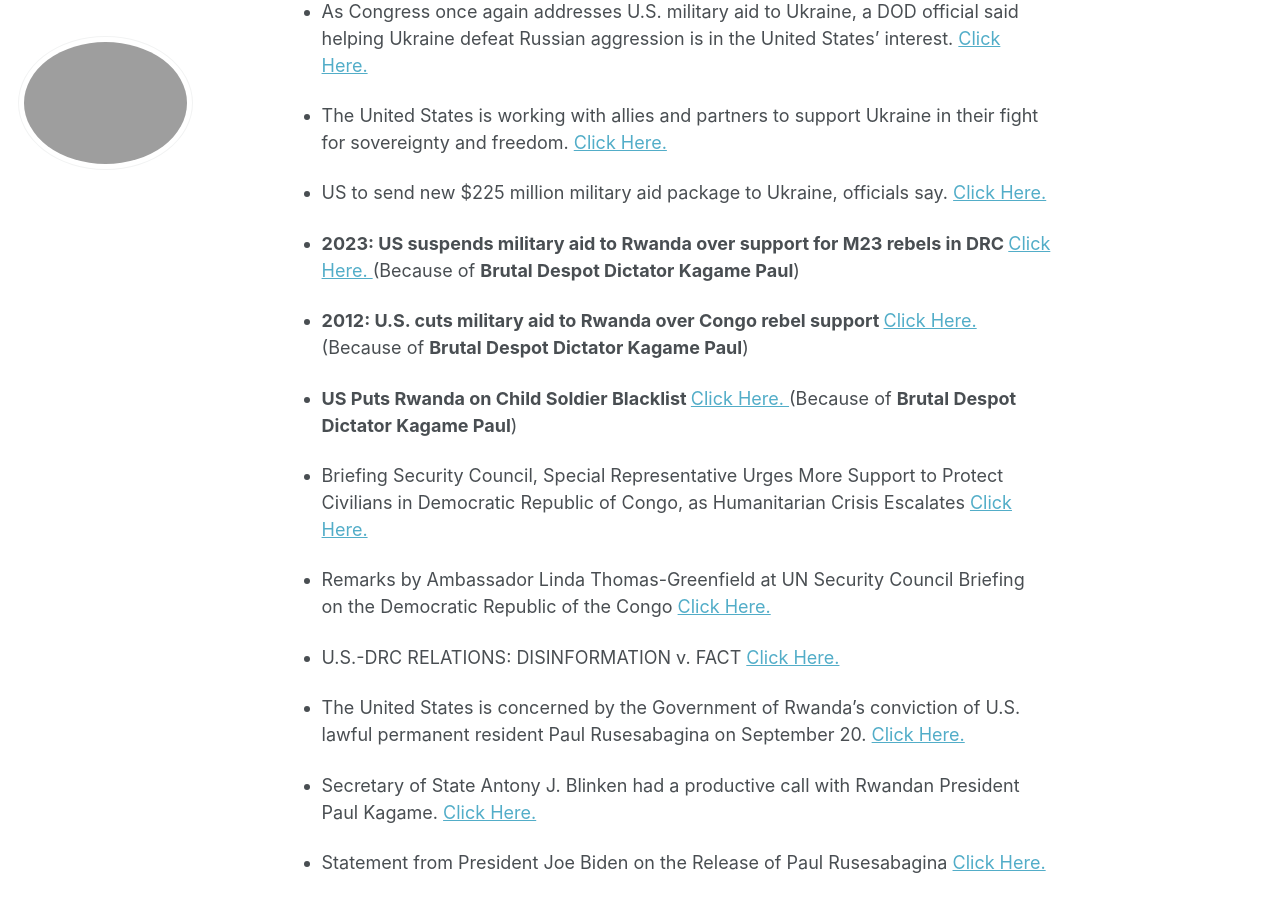
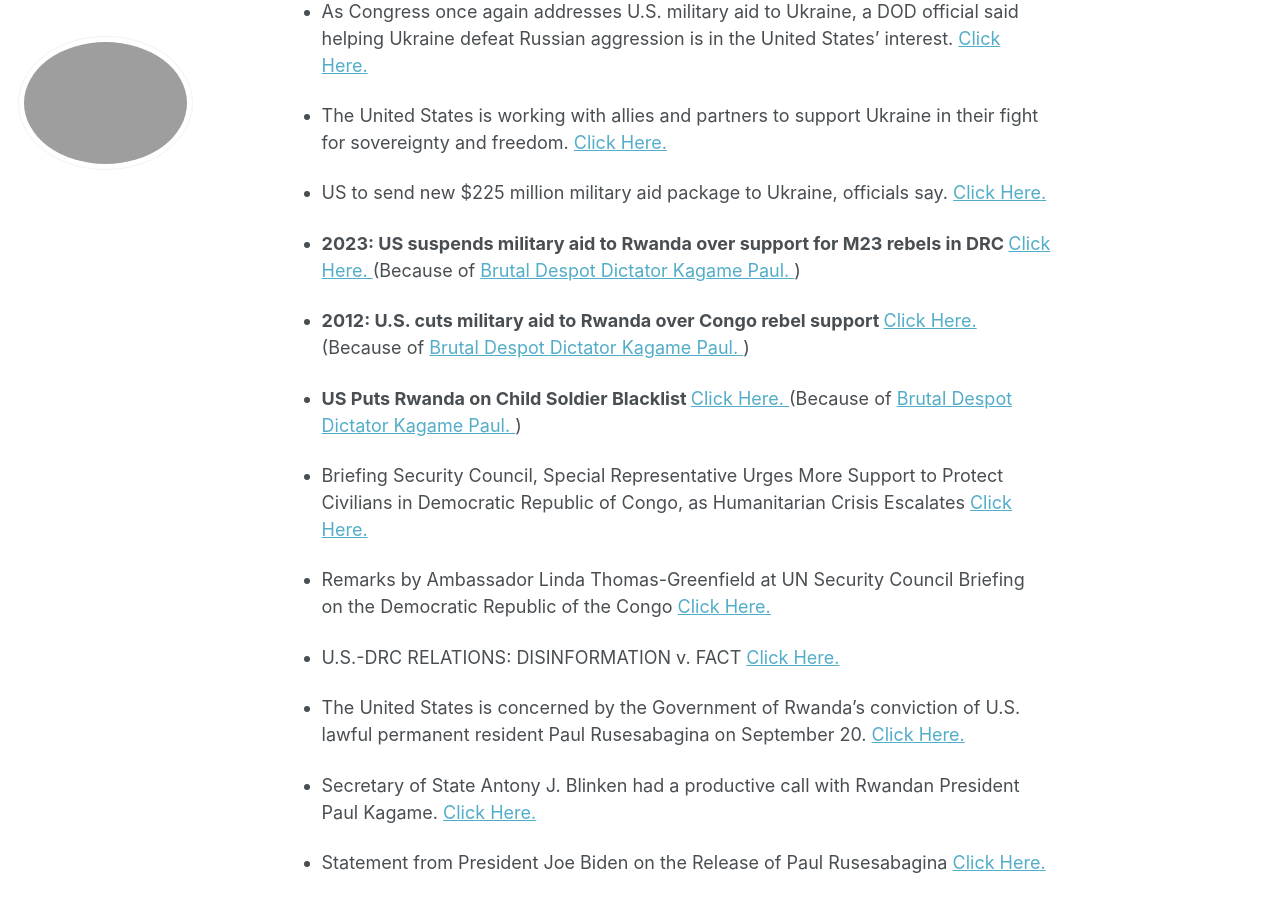
Before and after one commit to phdcsseiden/phdcsseiden.github.io, a Jekyll site: the page built from _pages/News.md, in a window 1280 px wide and 900 px high, scrolled down 503 px. Built offline with Jekyll 4.4.1, drawn with Linux system fonts in a browser that asks for light colours.

Commit message:
Update News.md

```diff
--- a/_pages/News.md
+++ b/_pages/News.md
@@ -25,14 +25,13 @@
 - US to send new $225 million military aid package to Ukraine, officials say. <a href=" https://apnews.com/article/ukraine-russia-military-aid-us-e0a07e45c4b6656d128c5df8c51357fb"> Click Here. </a>
 
 
-- <b>2023: US suspends military aid to Rwanda over support for M23 rebels in DRC </b> <a href=" https://www.theafricareport.com/323896/us-suspends-military-aid-to-rwanda-over-support-for-m23-rebels-in-drc/"> Click Here. </a> (Because of <b>Brutal Despot Dictator Kagame Paul</b>)
+- <b>2023: US suspends military aid to Rwanda over support for M23 rebels in DRC </b> <a href=" https://www.theafricareport.com/323896/us-suspends-military-aid-to-rwanda-over-support-for-m23-rebels-in-drc/"> Click Here. </a> (Because of <a href=" https://www.merriam-webster.com/dictionary/despot#:~:text=%3A%20one%20exercising%20power%20tyrannically%20%3A%20a,a%20brutal%20or%20oppressive%20way"> Brutal Despot Dictator Kagame Paul. </a> )
 
 
-- <b>2012: U.S. cuts military aid to Rwanda over Congo rebel support </b> <a href=" https://www.reuters.com/article/idUSBRE86K0AY/"> Click Here. </a> (Because of <b>Brutal Despot Dictator Kagame Paul</b>)
+- <b>2012: U.S. cuts military aid to Rwanda over Congo rebel support </b> <a href=" https://www.reuters.com/article/idUSBRE86K0AY/"> Click Here. </a> (Because of <a href=" https://www.merriam-webster.com/dictionary/despot#:~:text=%3A%20one%20exercising%20power%20tyrannically%20%3A%20a,a%20brutal%20or%20oppressive%20way"> Brutal Despot Dictator Kagame Paul. </a> )
 
 
-- <b>US Puts Rwanda on Child Soldier Blacklist </b> <a href=" https://www.ecofinagency.com/public-management/2209-44884-us-puts-rwanda-on-child-soldier-blacklist"> Click Here. </a> (Because of <b>Brutal Despot Dictator Kagame Paul</b>)
-
+- <b>US Puts Rwanda on Child Soldier Blacklist </b> <a href=" https://www.ecofinagency.com/public-management/2209-44884-us-puts-rwanda-on-child-soldier-blacklist"> Click Here. </a> (Because of <a href=" https://www.vocabulary.com/dictionary/despot"> Brutal Despot Dictator Kagame Paul. </a> )
 
 - Briefing Security Council, Special Representative Urges More Support to Protect Civilians in Democratic Republic of Congo, as Humanitarian Crisis Escalates <a href=" https://press.un.org/en/2023/sc15426.doc.htm"> Click Here.</a>
 
```
